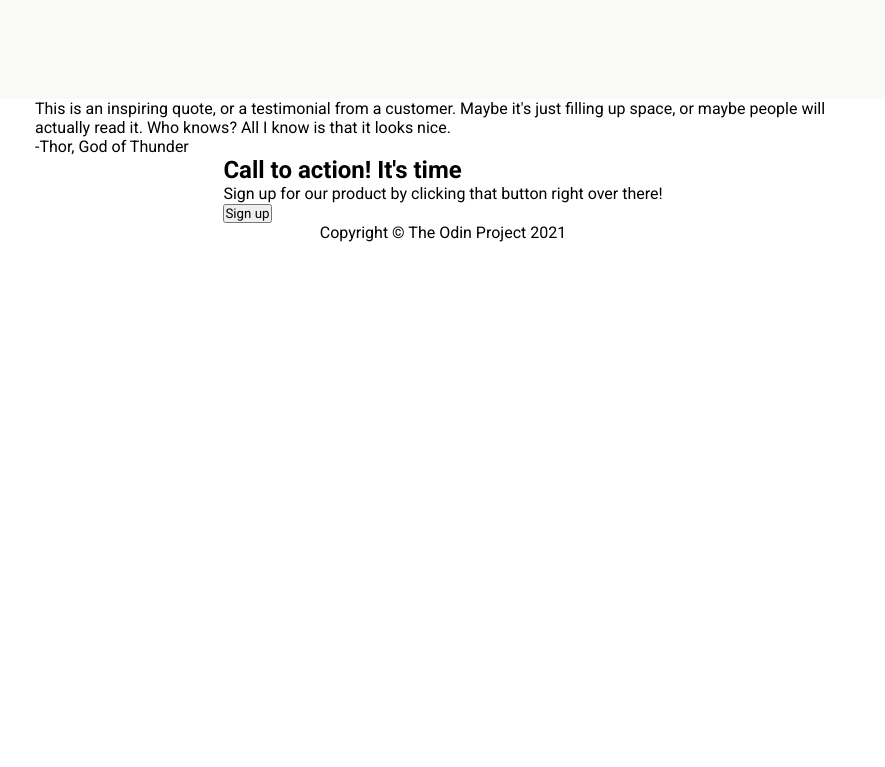
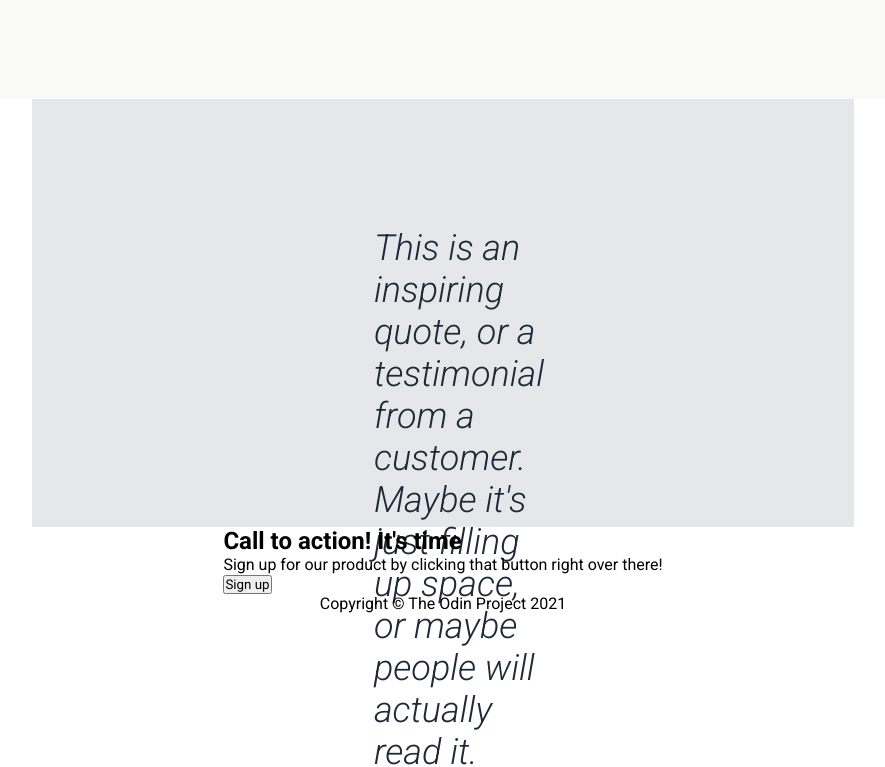
Before and after one commit to ymt18gh/odin-landing-page, a plain HTML site: page index.html in a window 1280 px wide. Shown: the part 935-1702 px from the top of the page, without its empty margins (197-1082 px from the left). Before the commit the page ends 1177 px from the top, so only its background shows below. Drawn offline with Linux system fonts and the light colour scheme.

Commit message:
Quote part done

```diff
--- a/index.html
+++ b/index.html
@@ -59,13 +59,14 @@
       </div>
 
       <div id="quote">
-        <p>
+        <p class="font-36-li">
           This is an inspiring quote, or a testimonial from a customer. Maybe
           it's just filling up space, or maybe people will actually read it. Who
           knows? All I know is that it looks nice.
         </p>
-        <p>-Thor, God of Thunder</p>
+        <p id="author" class="font-24">-Thor, God of Thunder</p>
       </div>
+
       <div>
         <h2>Call to action! It's time</h2>
         <p>Sign up for our product by clicking that button right over there!</p>
--- a/styles.css
+++ b/styles.css
@@ -33,6 +33,12 @@
 .font-36-extra {
     font-size: 36px;
     font-weight: 800;
+}
+
+.font-36-li {
+    font-size: 36px;
+    font-weight: 300;
+    font-style: italic;
 }
 
 .text-center {
@@ -108,3 +114,17 @@
     padding-left: 20px;
     padding-right: 20px;
 }
+
+#quote {
+    color: #1F2937;
+    background-color: #E5E7EB;
+    height: 428px;
+    padding-top: 128px;
+    padding-left: 342px;
+    padding-right: 310px;
+}
+
+#author {
+    font-weight: 600;
+    text-align: end;
+}
```
